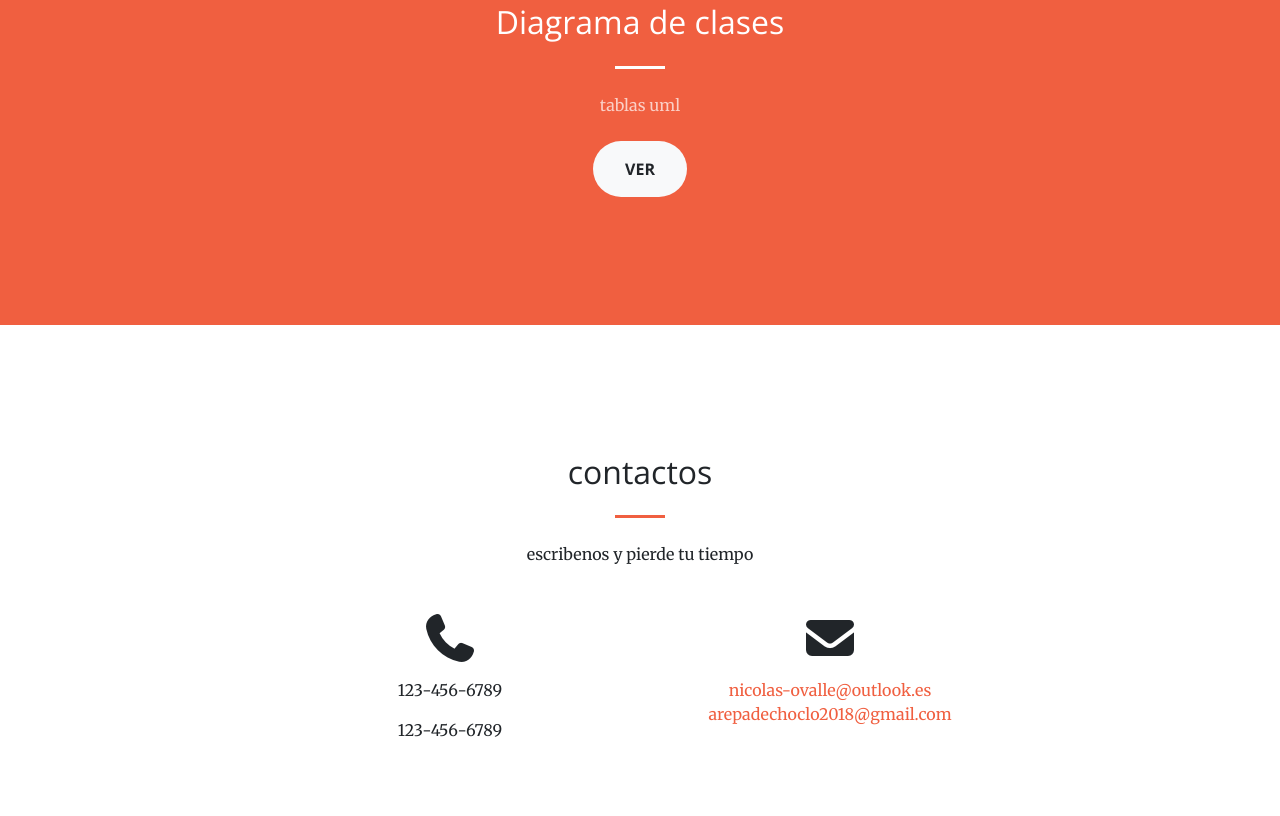
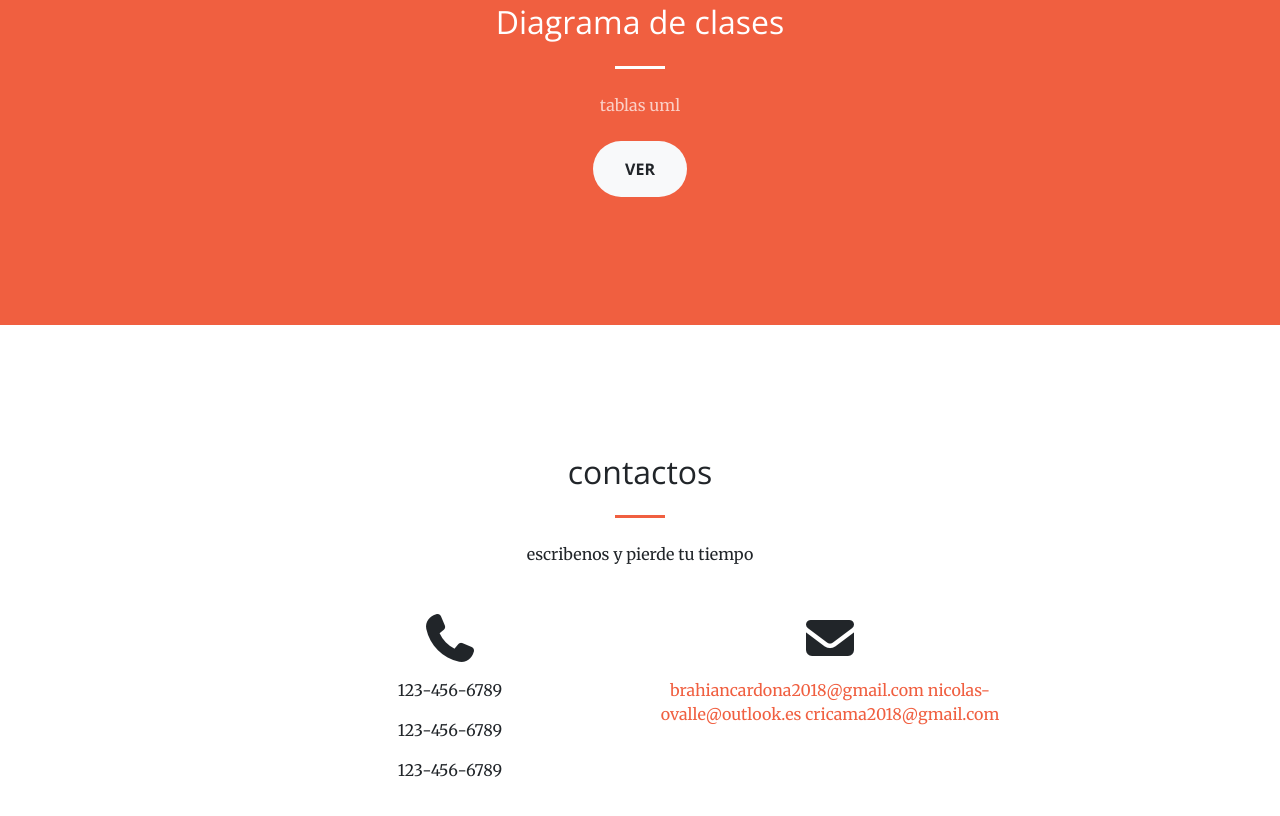
Before and after one commit to arepadechocolo12/web-hackers, a website: page index.html in a window 1280 px wide. Shown: the part 1374-2190 px from the top of the page. Drawn offline with nearby package versions, Linux system fonts and the light colour scheme.

Commit message:
Update index.html

```diff
--- a/index.html
+++ b/index.html
@@ -111,12 +111,16 @@
             <i class="fas fa-phone fa-3x mb-3 sr-contact-1"></i>
             <p>123-456-6789</p>
             <p>123-456-6789</p>
+            <p>123-456-6789</p>
           </div>
           <div class="col-lg-4 mr-auto text-center">
             <i class="fas fa-envelope fa-3x mb-3 sr-contact-2"></i>
             <p>
+              <a href="brahian2018@gmail.com">brahiancardona2018@gmail.com</a>
+
               <a href="nicolas-ovalle@outlook.es">nicolas-ovalle@outlook.es</a>
-              <a href="arepadechoclo2018@gmail.com">arepadechoclo2018@gmail.com</a>
+
+              <a href="cricamachiva@gmail.com">cricama2018@gmail.com</a>
             </p>
           </div>
         </div>
```
